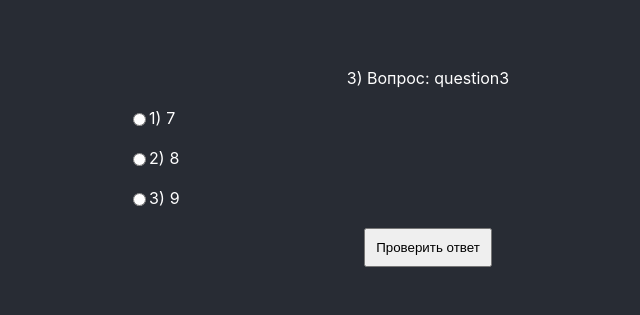
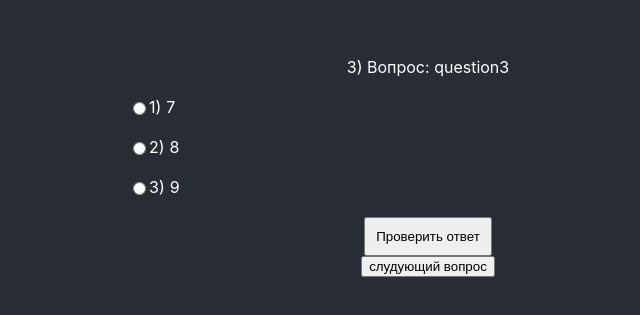
Before and after one commit to Khvostov-Nik/test, a React (Create React App) app: page / in a window 1280 px wide. Shown: the part 233-548 px from the top of the page, without its empty margins (212-852 px from the left). Built offline with nearby package versions, Linux system fonts and the light colour scheme.

Commit message:
реализовал переключение вопроса по нажатию кнопки

```diff
--- a/src/App.jsx
+++ b/src/App.jsx
@@ -65,7 +65,7 @@ function App() {
       },
     },
   ])
-  let index=0;
+  const [index,setIndex]=useState(0);
   let count = 1;
   let cor = [];
   let err = [];
@@ -147,9 +147,10 @@ function App() {
         <div className='container'>
           {questionShow(question[index])}
           {answerShow}
-          <button onClick={checkAnswer} className='btn'>
+          <button onClick={checkAnswer}className='btn'>
             Проверить ответ
           </button>
+          <button  onClick={()=>setIndex(index+1)}>слудующий вопрос</button>
         </div>
       </header>
     </div>
```
